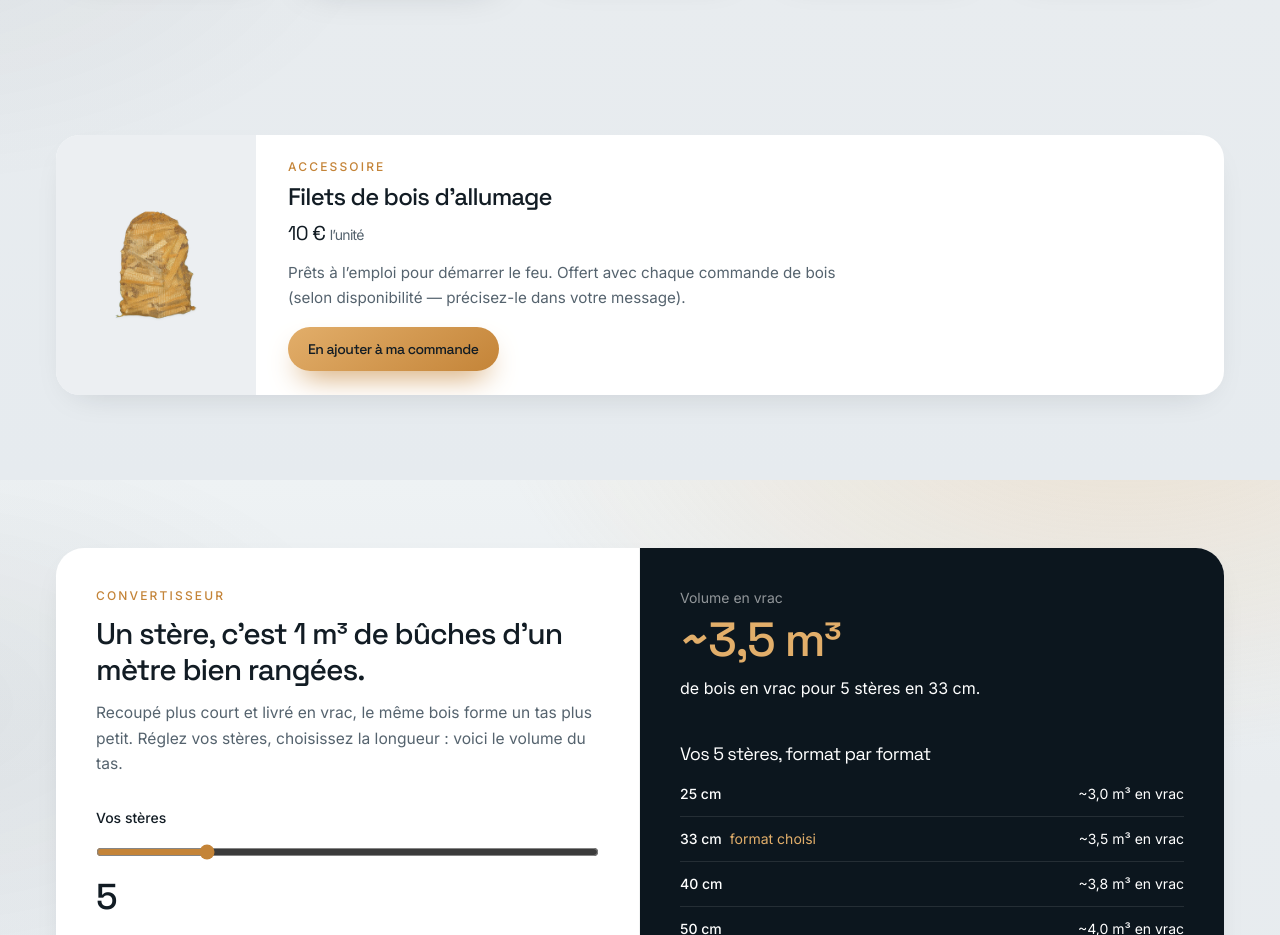
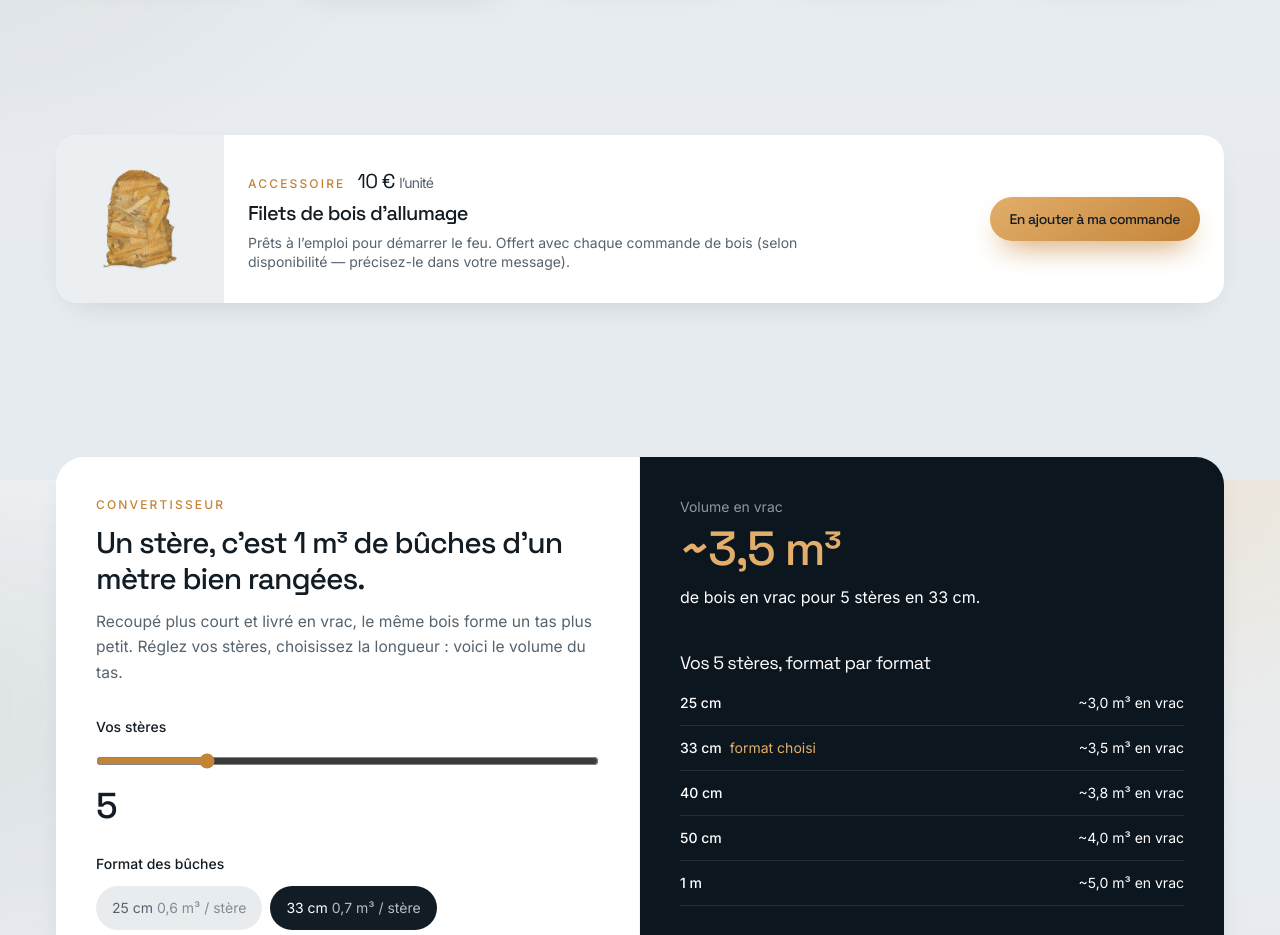
Before and after one commit to BlonXsss/gb-bois, a Next.js app in the folder web/: page / in a window 1280 px wide. Shown: the part 2720-3655 px from the top of the page. Built offline with nearby package versions, Linux system fonts and the light colour scheme.

Commit message:
Compact kindling accessory into a denser horizontal strip
Place image, copy, and CTA in one tight band so the accessory
block no longer reads as a half-empty two-panel card.

Co-authored-by: BlonXsss <BlonXsss@users.noreply.github.com>

```diff
--- a/web/src/components/Sections.tsx
+++ b/web/src/components/Sections.tsx
@@ -735,35 +735,40 @@ export function Extras() {
   return (
     <section className="section-pad site-width section-y">
       <Reveal>
-        <div className="grid overflow-hidden rounded-[1.5rem] bg-white shadow-soft sm:grid-cols-[160px_1fr] lg:grid-cols-[200px_1fr]">
-          <div className="flex items-center justify-center bg-page/80 px-5 py-6 sm:px-4 sm:py-5">
-            <div className="relative h-[120px] w-[120px] sm:h-[132px] sm:w-[132px] lg:h-[148px] lg:w-[148px]">
+        <div className="flex flex-col overflow-hidden rounded-[1.35rem] bg-white shadow-soft sm:flex-row sm:items-stretch">
+          <div className="flex shrink-0 items-center justify-center bg-page/80 px-4 py-4 sm:w-[140px] sm:px-3 lg:w-[168px]">
+            <div className="relative h-[108px] w-[108px] sm:h-[118px] sm:w-[118px] lg:h-[136px] lg:w-[136px]">
               <Image
                 src={item.image}
                 alt={item.title}
                 fill
                 className="object-contain drop-shadow-sm"
-                sizes="148px"
+                sizes="136px"
               />
             </div>
           </div>
-          <div className="flex flex-col justify-center gap-3 p-5 sm:gap-3.5 sm:p-6 lg:px-8 lg:py-6">
-            <div>
-              <p className="eyebrow">Accessoire</p>
-              <h2 className="mt-1.5 font-display text-xl font-medium tracking-tightest sm:text-2xl">
+          <div className="flex min-w-0 flex-1 flex-col justify-center gap-2.5 px-5 py-4 sm:flex-row sm:items-center sm:gap-6 sm:px-6 sm:py-4 lg:gap-8">
+            <div className="min-w-0 flex-1">
+              <div className="flex flex-wrap items-baseline gap-x-3 gap-y-1">
+                <p className="eyebrow !mb-0">Accessoire</p>
+                <p className="font-display text-lg tracking-tightest text-ink sm:text-xl">
+                  {item.price} €{" "}
+                  <span className="text-sm font-sans font-normal text-muted">
+                    {item.unit}
+                  </span>
+                </p>
+              </div>
+              <h2 className="mt-1 font-display text-lg font-medium tracking-tightest sm:text-xl">
                 {item.title}
               </h2>
-              <p className="mt-1.5 font-display text-xl tracking-tightest text-ink">
-                {item.price} €{" "}
-                <span className="text-sm font-sans font-normal text-muted">
-                  {item.unit}
-                </span>
+              <p className="mt-1.5 max-w-xl text-sm leading-snug text-muted">
+                {item.blurb}
               </p>
             </div>
-            <p className="max-w-xl text-sm leading-relaxed text-muted sm:text-[0.95rem]">
-              {item.blurb}
-            </p>
-            <a href="#contact" className="btn-amber mt-0.5 w-fit !min-h-[44px] !px-5 !py-2.5 text-sm">
+            <a
+              href="#contact"
+              className="btn-amber w-fit shrink-0 !min-h-[44px] !px-5 !py-2.5 text-sm sm:self-center"
+            >
               En ajouter à ma commande
             </a>
           </div>
```
